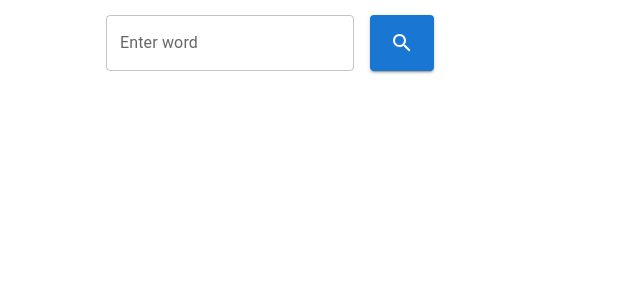
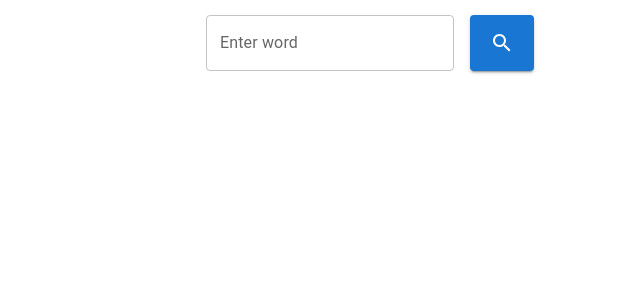
Before and after one commit to alinabodnar1/goit-react-hw-03-image-finder, a React (Create React App) app: page / in a window 1280 px wide. Shown: the top 300 px of the page, without its empty margins (394-1034 px from the left). Built offline with nearby package versions, Linux system fonts and the light colour scheme.

Commit message:
Update Searchbar.jsx

```diff
--- a/src/components/Searchbar/Searchbar.jsx
+++ b/src/components/Searchbar/Searchbar.jsx
@@ -26,7 +26,7 @@ export default class Searchbar extends Component {
   render() {
     return (
         <form onSubmit={this.handleSubmit}
-              style={{ marginLeft: "500px", marginTop: "15px" }}>
+              style={{ marginLeft: "600px", marginTop: "15px" }}>
             <Stack spacing={2} direction="row">
                 <TextField
                     label="Enter word"
```
